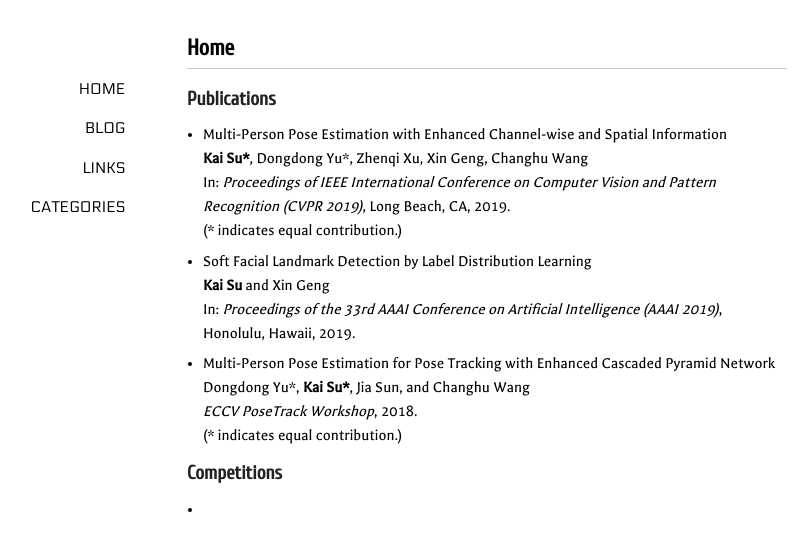
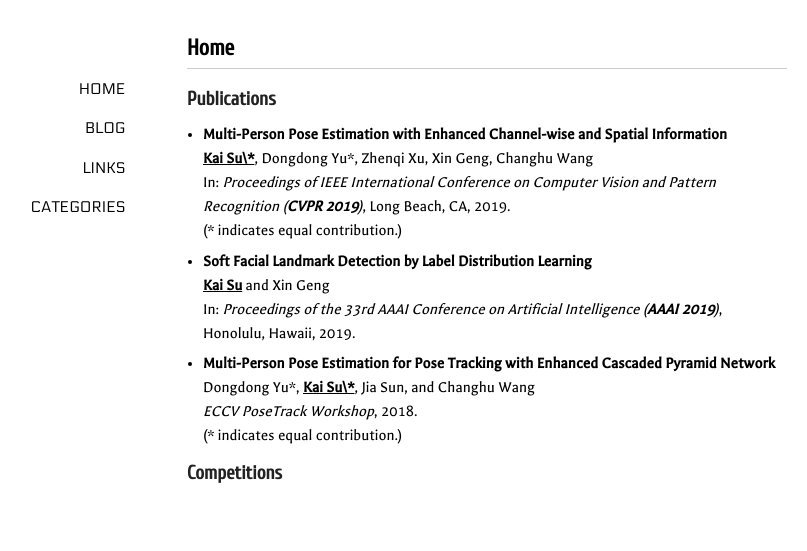
Before and after one commit to 7color94/7color94.github.io, a Jekyll site: the page built from index.md, in a window 1280 px wide. Shown: the top 551 px of the page, without its empty margins (153-960 px from the left). Built offline with Jekyll 4.4.1, drawn with Linux system fonts in a browser that asks for light colours; nearby versions of some CDN libraries.

Commit message:
update hone

```diff
--- a/index.md
+++ b/index.md
@@ -6,18 +6,16 @@ comments: no
 
 ### Publications
 
-- Multi-Person Pose Estimation with Enhanced Channel-wise and Spatial Information <br>
-**Kai Su\***, Dongdong Yu\*, Zhenqi Xu, Xin Geng, Changhu Wang <br>
-In: *Proceedings of IEEE International Conference on Computer Vision and Pattern Recognition (CVPR 2019)*, Long Beach, CA, 2019. <br>
+- <b>Multi-Person Pose Estimation with Enhanced Channel-wise and Spatial Information</b> <br>
+<u><b>Kai Su\*</b></u>, Dongdong Yu\*, Zhenqi Xu, Xin Geng, Changhu Wang <br>
+In: <i>Proceedings of IEEE International Conference on Computer Vision and Pattern Recognition (<b>CVPR 2019</b>)</i>, Long Beach, CA, 2019. <br>
 (\* indicates equal contribution.)
-- Soft Facial Landmark Detection by Label Distribution Learning <br>
-**Kai Su** and Xin Geng <br>
-In: *Proceedings of the 33rd AAAI Conference on Artificial Intelligence (AAAI 2019)*, Honolulu, Hawaii, 2019.
-- Multi-Person Pose Estimation for Pose Tracking with Enhanced Cascaded Pyramid Network <br>
-Dongdong Yu\*, **Kai Su\***, Jia Sun, and Changhu Wang <br>
-*ECCV PoseTrack Workshop*, 2018. <br>
+- <b>Soft Facial Landmark Detection by Label Distribution Learning</b> <br>
+<u><b>Kai Su</b></u> and Xin Geng <br>
+In: <i>Proceedings of the 33rd AAAI Conference on Artificial Intelligence (<b>AAAI 2019</b>)</i>, Honolulu, Hawaii, 2019.
+- <b>Multi-Person Pose Estimation for Pose Tracking with Enhanced Cascaded Pyramid Network</b> <br>
+Dongdong Yu\*, <u><b>Kai Su\*</b></u>, Jia Sun, and Changhu Wang <br>
+<i>ECCV PoseTrack Workshop</i>, 2018. <br>
 (\* indicates equal contribution.)
 
 ### Competitions
-
--
```
